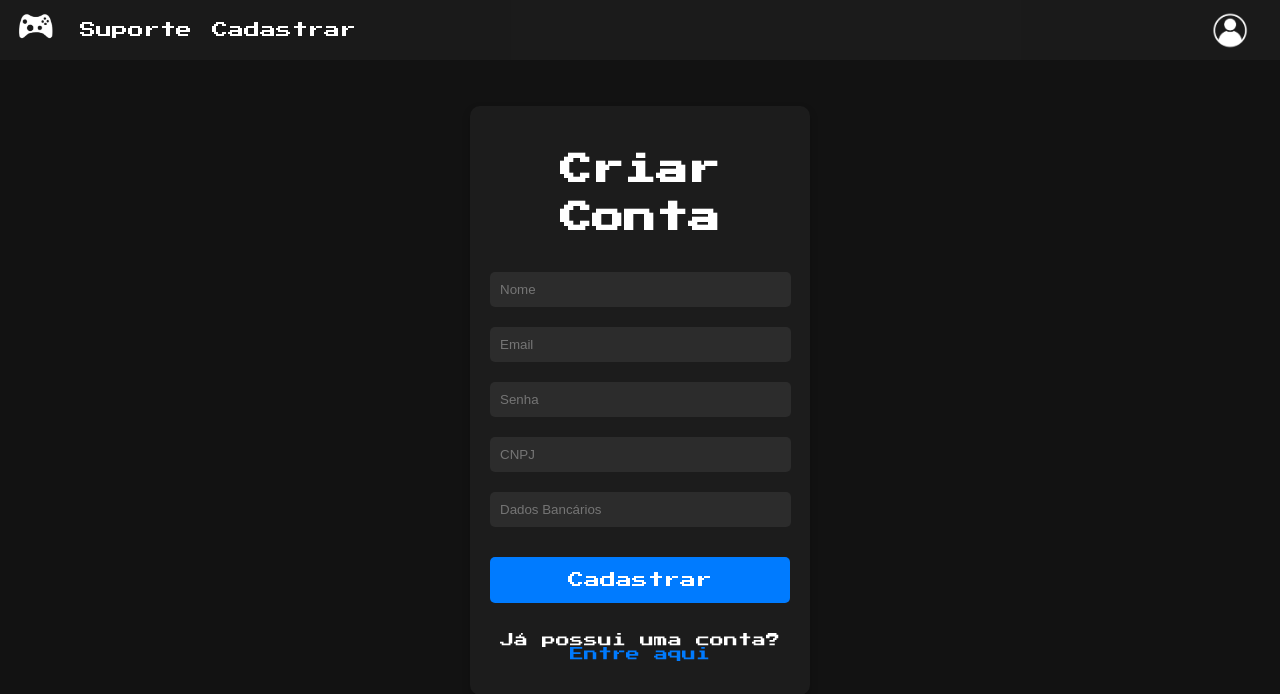
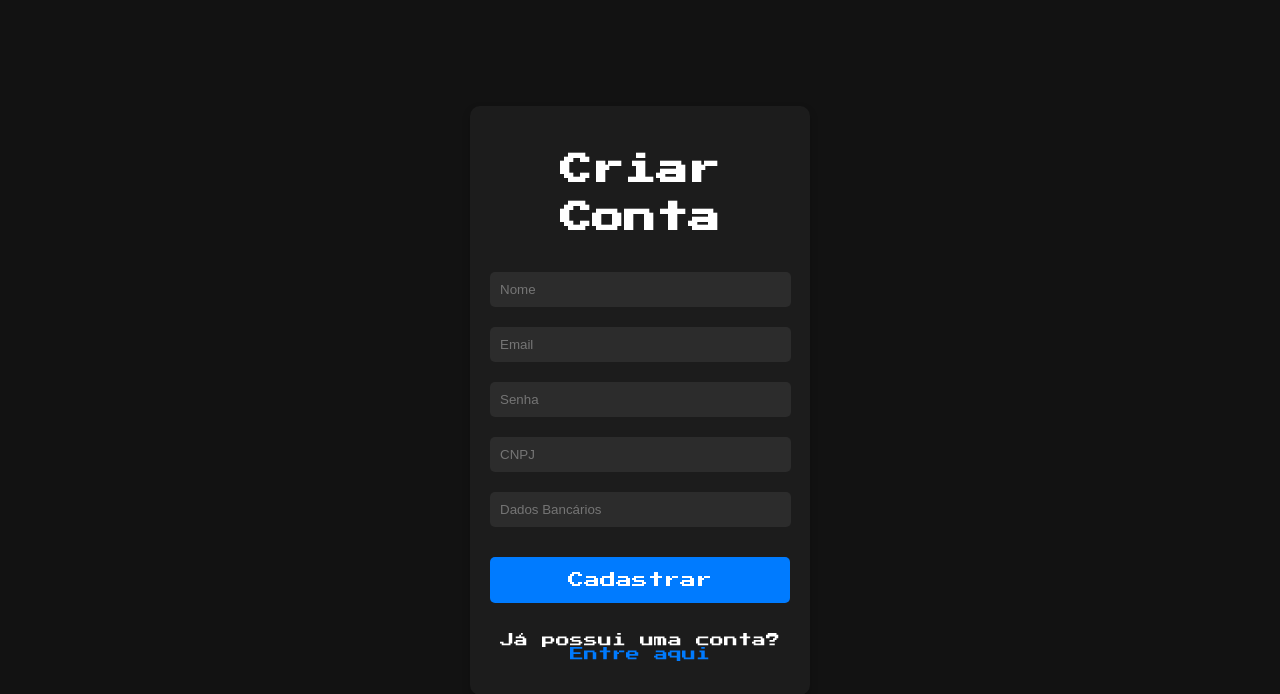
Before and after one commit to gessicatb/Trabalho-Eng-de-Software, a Flask app: page /cadastrar in a window 1280 px wide. Shown: the top 694 px of the page. Run offline with Flask 2, Linux system fonts and the light colour scheme.

Commit message:
remoção da nav bar de telas da interface

```diff
--- a/templates/cadastrar.html
+++ b/templates/cadastrar.html
@@ -7,16 +7,6 @@
     <link rel="stylesheet" href="{{ url_for('static', filename='css/style.css') }}">
 </head>
 <body>
-    <div class="navbar-gain">
-        <a href="/resumo" class="nav-item control-button">
-            <img src="{{ url_for('static', filename='images/controller.png') }}" alt="Control" class="controller-icon">
-        </a>
-        <a href="/suporte" class="nav-item">Suporte</a>
-        <a href="/cadastrar_jogo" class="nav-item">Cadastrar</a>
-        <a href="/usuario" class="nav-item user-icon">
-            <img src="{{ url_for('static', filename='images/user_icon.png') }}" alt="User" class="user-icon-img">
-        </a>
-    </div>
 
     <div class="container">
         <h1 class="title">Criar<br>Conta</h1>
```
Also changed, not shown: templates/index.html (+0 -11 lines).
